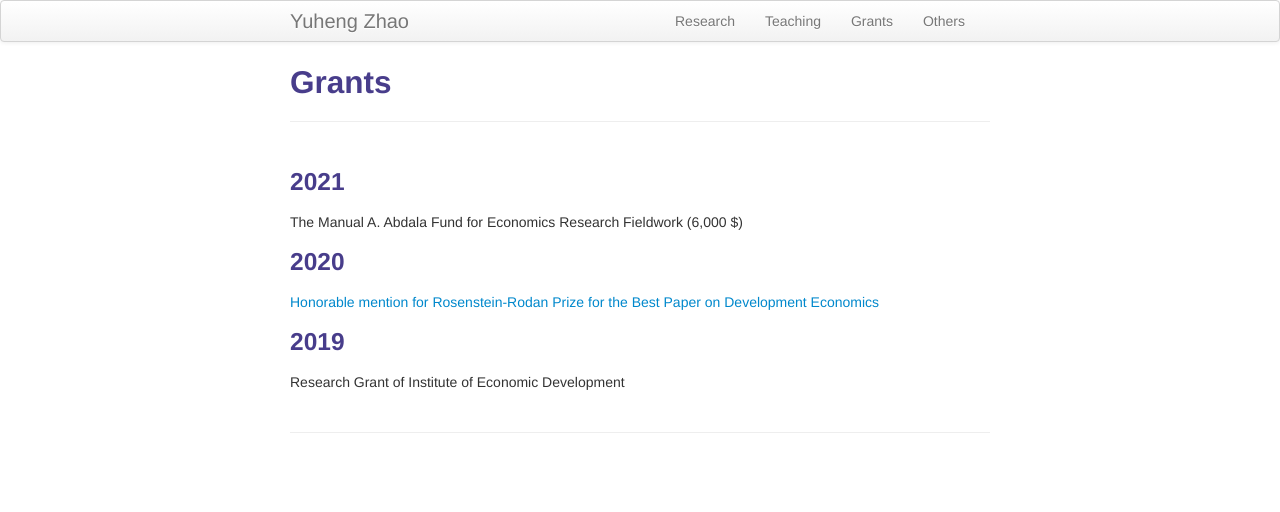
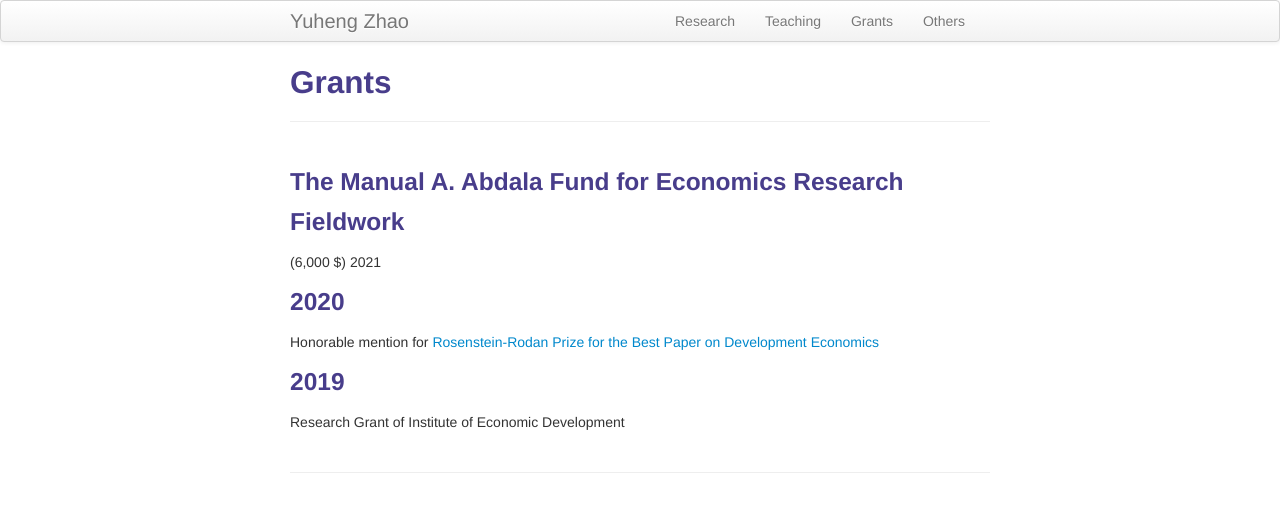
Before and after one commit to YuhengZhaoBU/YuhengZhaoBU2.github.io, a Jekyll site: the page built from Grants.md, in a window 1280 px wide. Shown: the top 512 px of the page. Built offline with Jekyll 4.4.1, drawn with Linux system fonts in a browser that asks for light colours.

```diff
--- a/Grants.md
+++ b/Grants.md
@@ -4,13 +4,12 @@ title: Grants
 description: Yuheng' grants
 ---
 
-### 2021
-
-The Manual A. Abdala Fund for Economics Research Fieldwork (6,000 \$)
+### The Manual A. Abdala Fund for Economics Research Fieldwork
+(6,000 \$) 2021
 
 ### 2020
 
-[Honorable mention for Rosenstein-Rodan Prize for the Best Paper on Development Economics](https://www.bu.edu/econ/research/ied/rosenstein-rodan-prize-winners/)
+Honorable mention for [Rosenstein-Rodan Prize for the Best Paper on Development Economics](https://www.bu.edu/econ/research/ied/rosenstein-rodan-prize-winners/)
 
 ### 2019
 
```
